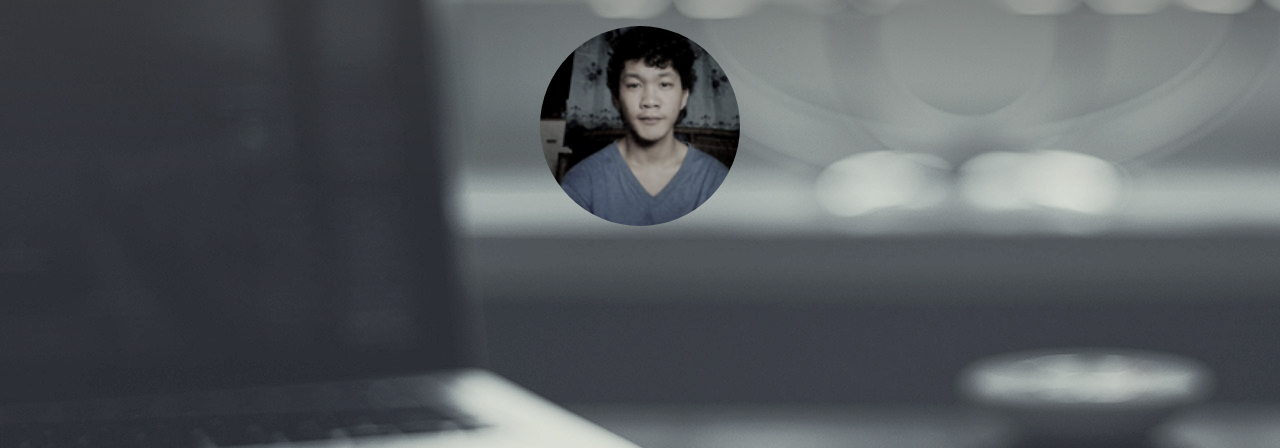
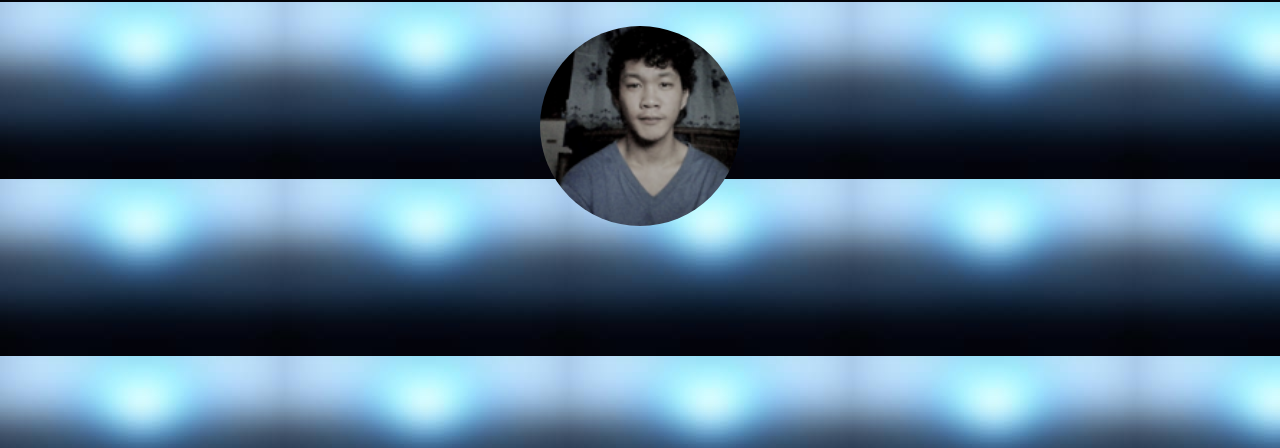
Before and after one commit to delrosze8643152/PORTFOLIO, a plain HTML site: page index.html in a window 1280 px wide. Shown: the part 352-800 px from the top of the page. Drawn offline with nearby package versions, Linux system fonts and the light colour scheme.

Commit message:
Uploaded

```diff
--- a/index.html
+++ b/index.html
@@ -5,7 +5,7 @@
 
 	<title>Home</title>
 </head>
-<body background="bone.png">
+<body background="charot.jpg">
 
 <!--navbar-->
 
```
Also changed, not shown: charot.jpg (added).
